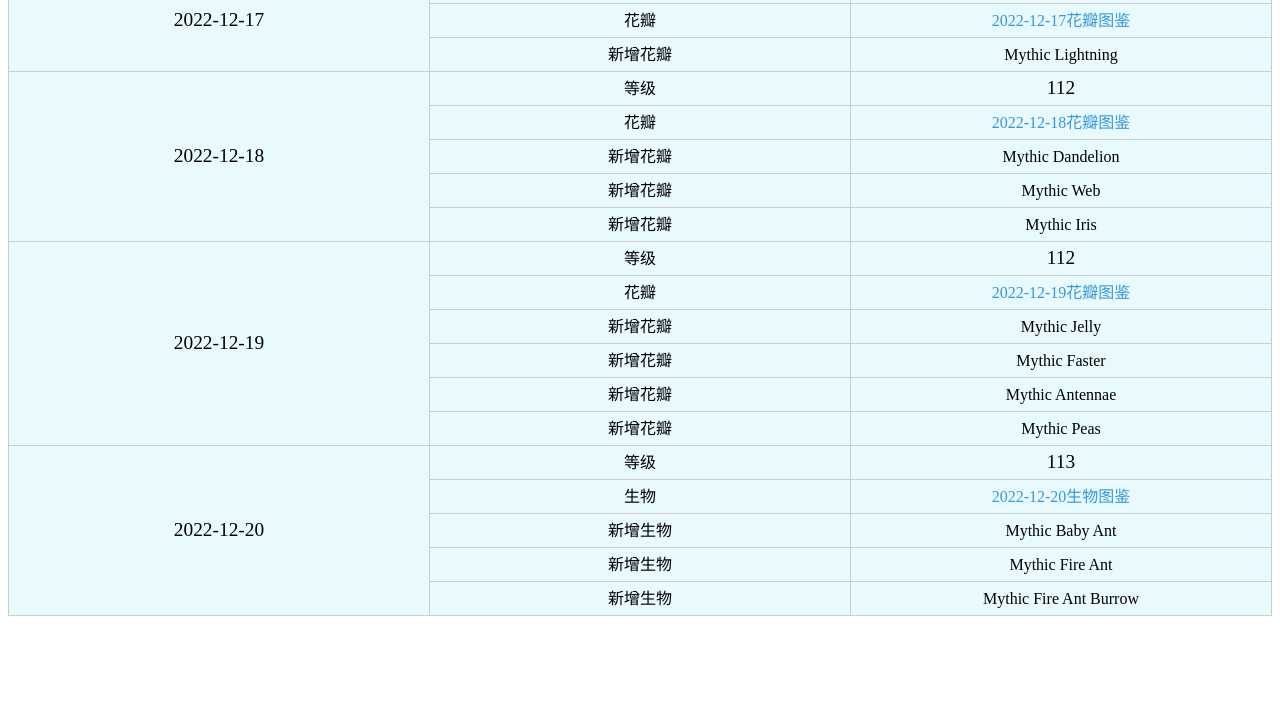
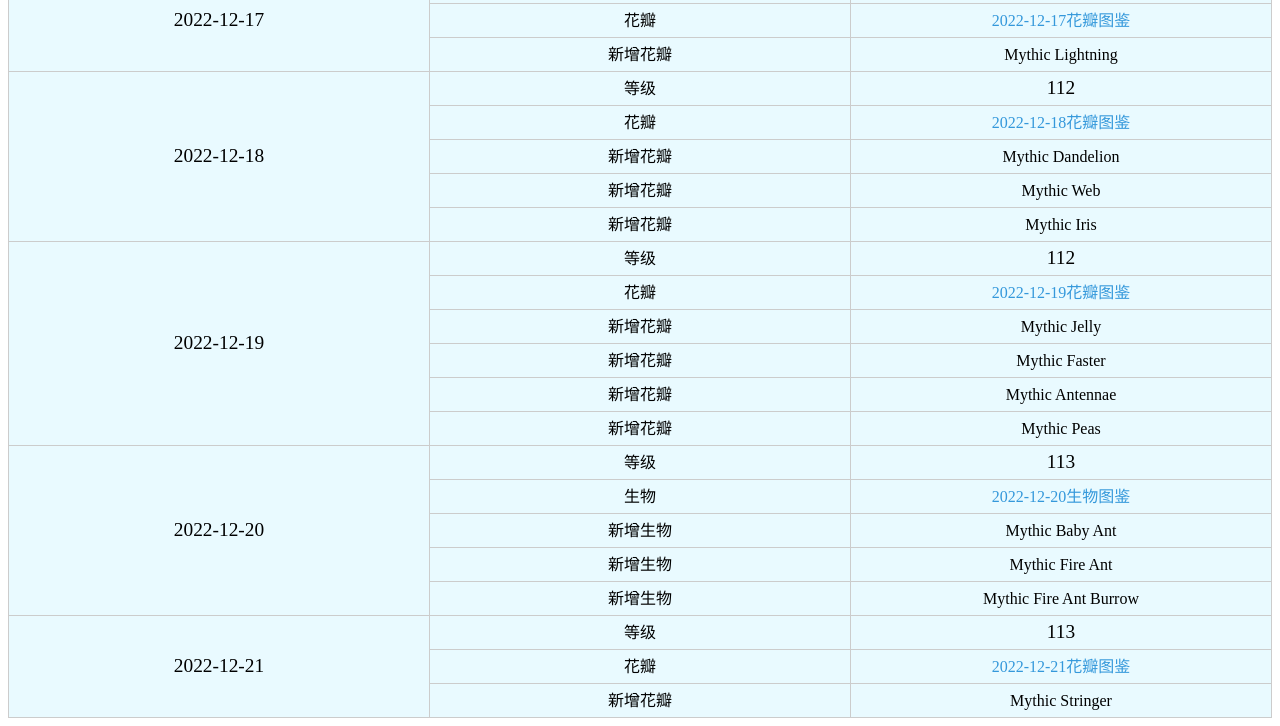
Before and after one commit to little-cindy/florr, a plain HTML site: page index.html in a window 1280 px wide. Shown: the part 546-1272 px from the top of the page. Before the commit the page ends 1170 px from the top, so only its background shows below. Drawn offline with Linux system fonts and the light colour scheme; a web font is replaced by a local one.

Commit message:
update 2022-12-21

```diff
--- a/index.html
+++ b/index.html
@@ -375,6 +375,47 @@
                 Mythic Fire Ant Burrow
             </td>
         </tr>
+        <tr>
+            <td width="8%" class="btbg font-center" rowspan="3">
+                <span><span class="katex"><span class="katex-mathml"><math xmlns="http://www.w3.org/1998/Math/MathML">
+                                <semantics>
+                                    <mrow>
+                                        <mn>2022-12-21</mn>
+                                    </mrow>
+                                    <annotation encoding="application/x-tex">2022-12-21</annotation>
+                                </semantics>
+                            </math></span><span class="katex-html" aria-hidden="true"><span class="base"><span class="strut" style="height:0.64444em;vertical-align:0em;"></span><span class="mord texttt">2022-12-21</span></span></span></span></span>
+            </td>
+                <td width="8%" class="btbg font-center">
+                    等级
+                </td>
+                <td width="8%" class="btbg font-center">
+                    <span><span class="katex"><span class="katex-mathml"><math xmlns="http://www.w3.org/1998/Math/MathML">
+                                    <semantics>
+                                        <mrow>
+                                            <mn>113</mn>
+                                        </mrow>
+                                        <annotation encoding="application/x-tex">113</annotation>
+                                    </semantics>
+                                </math></span><span class="katex-html" aria-hidden="true"><span class="base"><span class="strut" style="height:0.64444em;vertical-align:0em;"></span><span class="mord">113</span></span></span></span></span>
+                </td>
+            </tr>
+        <tr>
+            <td width="8%" class="btbg font-center">
+                花瓣
+            </td>
+            <td width="8%" class="btbg font-center">
+                <a href="./assests/2022-12-21/Petal.png" target="_blank">2022-12-21花瓣图鉴</a>
+            </td>
+        </tr>
+        <tr>
+            <td width="8%" class="btbg font-center">
+                新增花瓣
+            </td>
+            <td width="8%" class="btbg font-center">
+                Mythic Stringer
+            </td>
+        </tr>
     </table>
     <script>
         times = document.getElementById("time");
```
Also changed, not shown: assests/2022-12-21/Petal.png (added).
